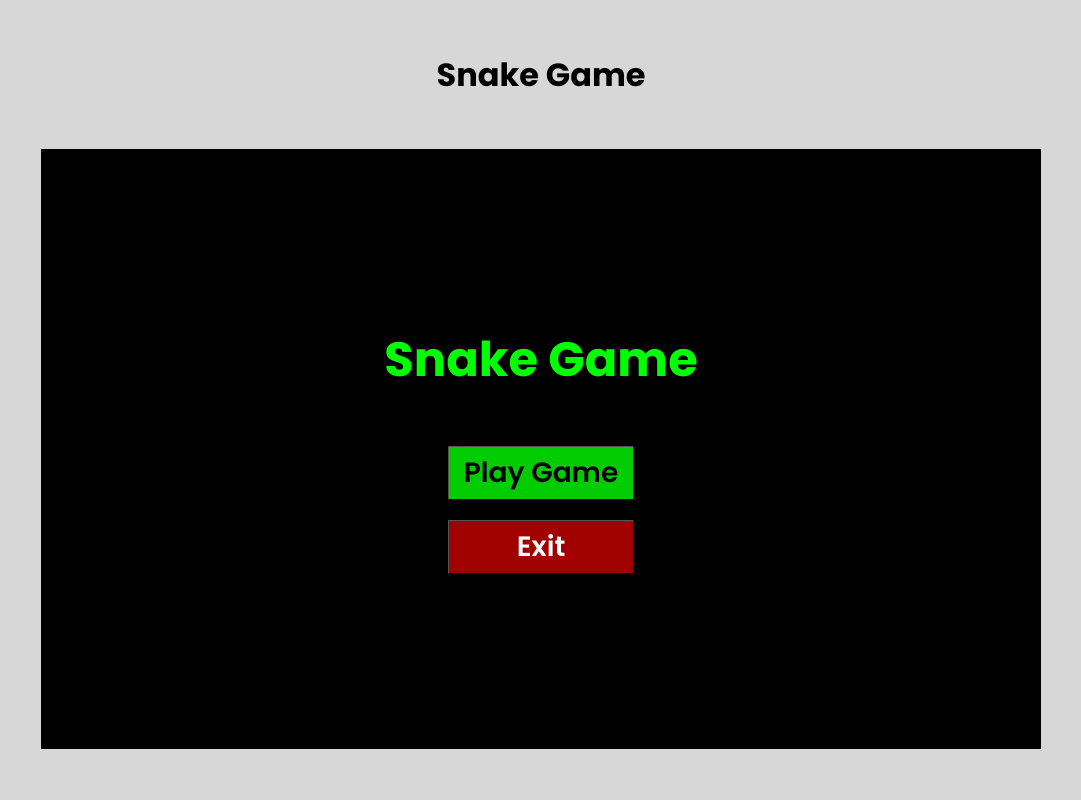
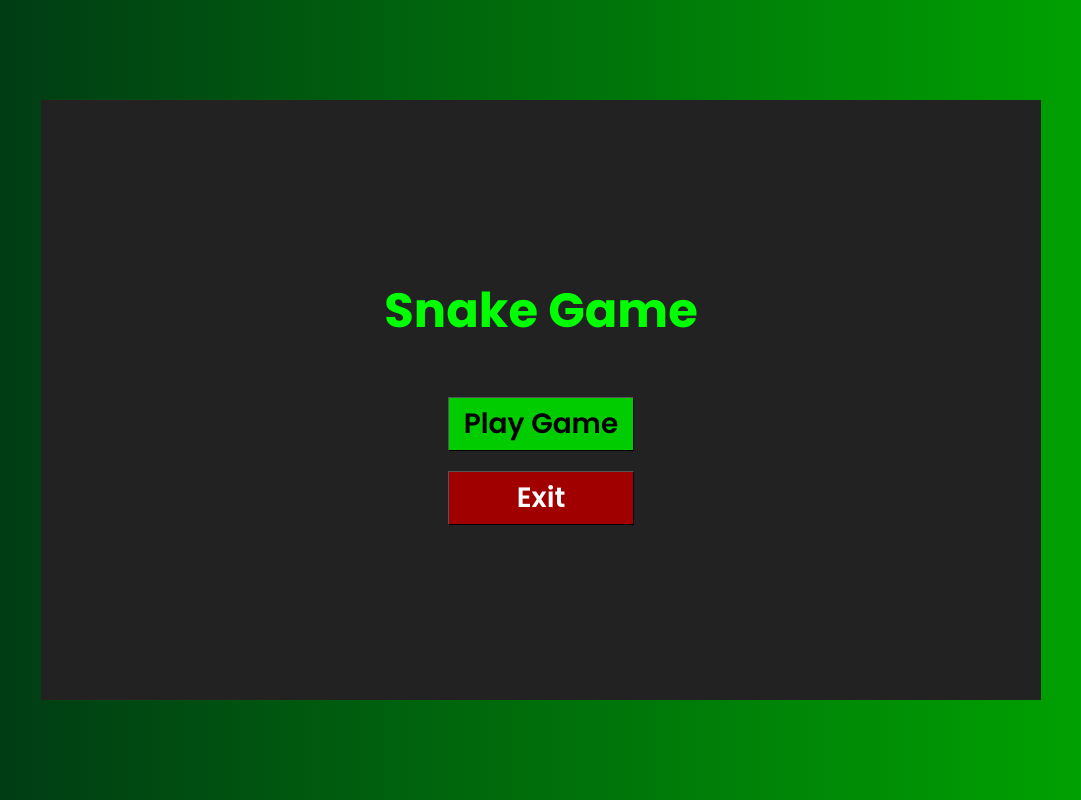
Before and after one commit to WilkerGuimaraes/snake-game-javascript, a plain HTML site: page index.html in a window 1280 px wide. Shown: the whole page, without its empty margins (99-1180 px from the left). Drawn offline with nearby package versions, Linux system fonts and the light colour scheme.

Commit message:
commit 3

```diff
--- a/index.html
+++ b/index.html
@@ -4,6 +4,7 @@
     <meta charset="UTF-8" />
     <meta name="viewport" content="width=device-width, initial-scale=1.0" />
     <title>Snake Game</title>
+    <link rel="icon" href="./icon/snake.png" />
     <link rel="stylesheet" href="style.css" />
     <link
       href="https://unpkg.com/boxicons@2.1.4/css/boxicons.min.css"
@@ -12,8 +13,6 @@
     <script src="script.js" defer></script>
   </head>
   <body>
-    <h1>Snake Game</h1>
-
     <div id="initial-screen" class="flex">
       <h1>Snake Game</h1>
       <button id="play-button">Play Game</button>
--- a/script.js
+++ b/script.js
@@ -156,6 +156,7 @@ function tryAgain() {
     score.textContent = `Score: ${value}`;
     score.style.color = "#F1F1F1";
     gameOver = false;
+    placeFood();
     tryAgainButton.classList.add("hidden");
     returnToMenuButton.classList.add("hidden");
   });
--- a/style.css
+++ b/style.css
@@ -13,20 +13,20 @@ body {
   align-items: center;
   justify-content: space-evenly;
   min-height: 100vh;
-  background-color: #d7d7d7;
+  background: linear-gradient(to right, #003316, #00aa00);
 }
 
 .flex {
   display: flex;
+  flex-direction: column;
+  align-items: center;
+  justify-content: center;
 }
 
 #initial-screen {
-  flex-direction: column;
-  align-items: center;
-  justify-content: center;
   width: 1000px;
   height: 600px;
-  background-color: #000;
+  background-color: #222;
 }
 
 .hidden {
```
Also changed, not shown: icon/snake.png (added), icon/snake2.png (added), icon/snakeGame.png (added).
